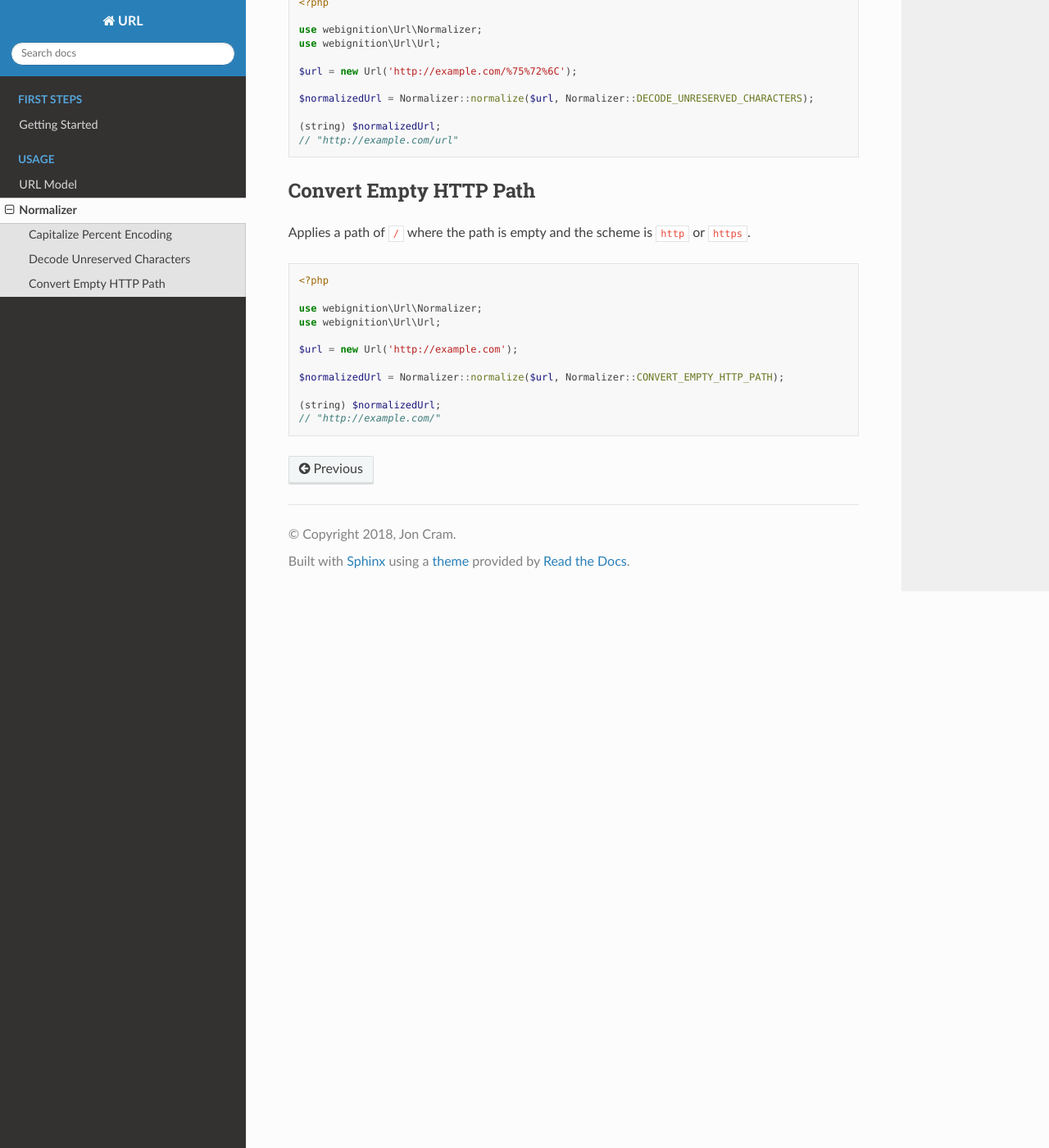
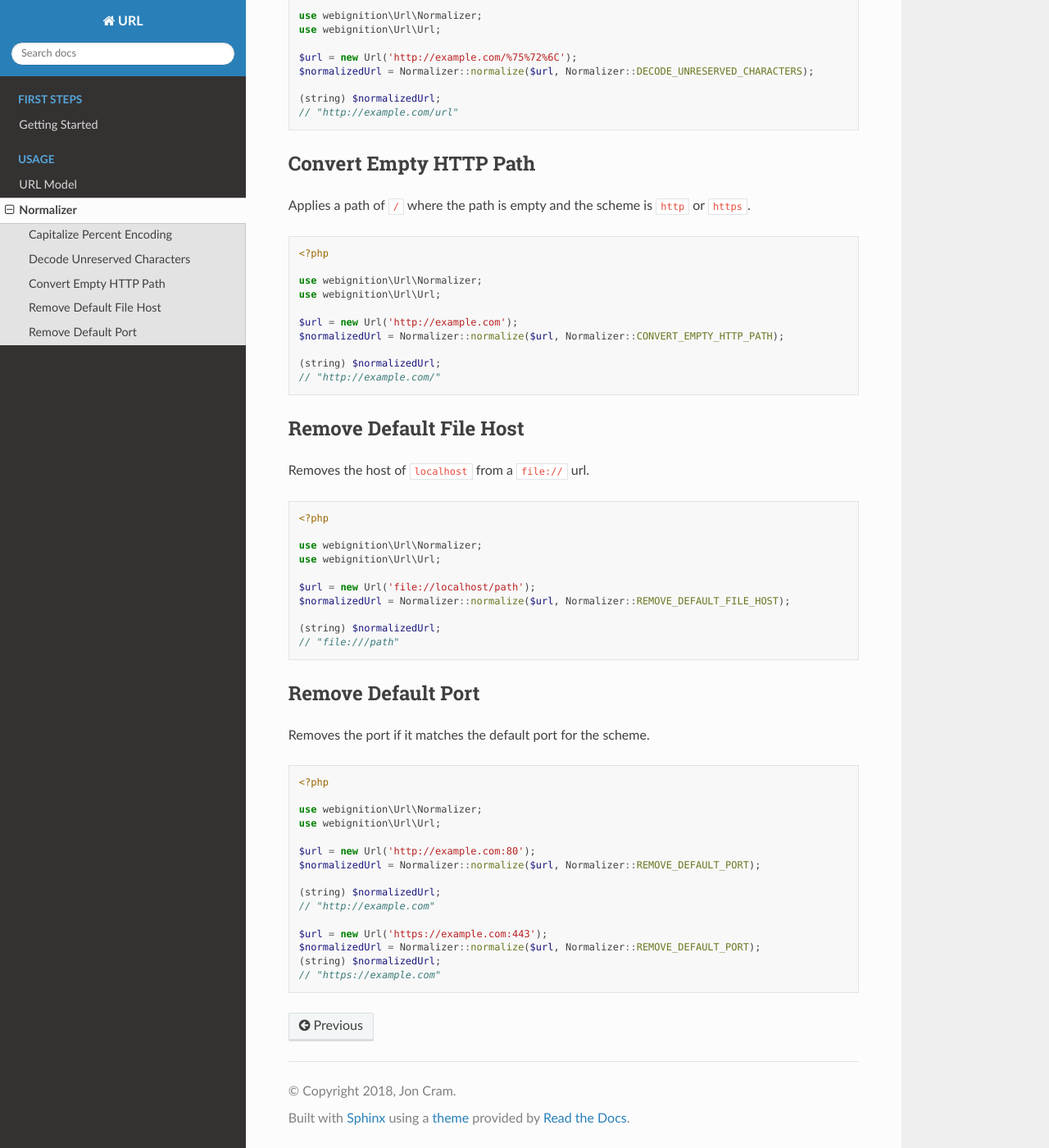
Before and after one commit to webignition/url, a Sphinx documentation site: the page built from docs/normalizer.rst, in a window 1280 px wide and 1400 px high, scrolled down 1176 px. Shown: the whole window at 82% size. Built offline with Sphinx 7.4.7 and the Read the Docs theme 2.0.0, drawn with Linux system fonts in a browser that asks for light colours; some of the changed text lies outside the part shown.

Commit message:
Document remove default port

```diff
--- a/docs/includes/normalizer/normalizations-list.rst
+++ b/docs/includes/normalizer/normalizations-list.rst
@@ -1,8 +1,8 @@
 - :ref:`capitalize percent encoding <normalizations-capitalize-percent-encoding>`
 - :ref:`decode unreserved characters <normalizations-decode-unreserved-characters>`
 - :ref:`convert empty http path <normalizations-convert-empty-http-path>`
-- remove default file host
-- remove default port
+- :ref:`remove default file host <normalizations-remove-default-file-host>`
+- :ref:`remove port host <normalizations-remove-default-port>`
 - remove path dot segments
 - convert host unicode to punycode
 - reduce path slashes
--- a/docs/normalizer.rst
+++ b/docs/normalizer.rst
@@ -23,7 +23,6 @@ case-insensitive.
     use webignition\Url\Url;
 
     $url = new Url('http://example.com/path%2fvalue');
-
     $normalizedUrl = Normalizer::normalize($url, Normalizer::CAPITALIZE_PERCENT_ENCODING);
 
     (string) $normalizedUrl;
@@ -47,7 +46,6 @@ Decodes encoded forms of: ``ABCDEFGHIJKLMNOPQRSTUVWXYZabcdefghijklmnopqrstuvwxyz
     use webignition\Url\Url;
 
     $url = new Url('http://example.com/%75%72%6C');
-
     $normalizedUrl = Normalizer::normalize($url, Normalizer::DECODE_UNRESERVED_CHARACTERS);
 
     (string) $normalizedUrl;
@@ -69,8 +67,54 @@ Applies a path of ``/`` where the path is empty and the scheme is ``http`` or ``
     use webignition\Url\Url;
 
     $url = new Url('http://example.com');
-
     $normalizedUrl = Normalizer::normalize($url, Normalizer::CONVERT_EMPTY_HTTP_PATH);
 
     (string) $normalizedUrl;
     // "http://example.com/"
+
+.. _normalizations-remove-default-file-host:
+
+------------------------
+Remove Default File Host
+------------------------
+
+Removes the host of ``localhost`` from a ``file://`` url.
+
+.. code-block:: php
+
+    <?php
+
+    use webignition\Url\Normalizer;
+    use webignition\Url\Url;
+
+    $url = new Url('file://localhost/path');
+    $normalizedUrl = Normalizer::normalize($url, Normalizer::REMOVE_DEFAULT_FILE_HOST);
+
+    (string) $normalizedUrl;
+    // "file:///path"
+
+.. _normalizations-remove-default-port:
+
+-------------------
+Remove Default Port
+-------------------
+
+Removes the port if it matches the default port for the scheme.
+
+.. code-block:: php
+
+    <?php
+
+    use webignition\Url\Normalizer;
+    use webignition\Url\Url;
+
+    $url = new Url('http://example.com:80');
+    $normalizedUrl = Normalizer::normalize($url, Normalizer::REMOVE_DEFAULT_PORT);
+
+    (string) $normalizedUrl;
+    // "http://example.com"
+
+    $url = new Url('https://example.com:443');
+    $normalizedUrl = Normalizer::normalize($url, Normalizer::REMOVE_DEFAULT_PORT);
+    (string) $normalizedUrl;
+    // "https://example.com"
```
